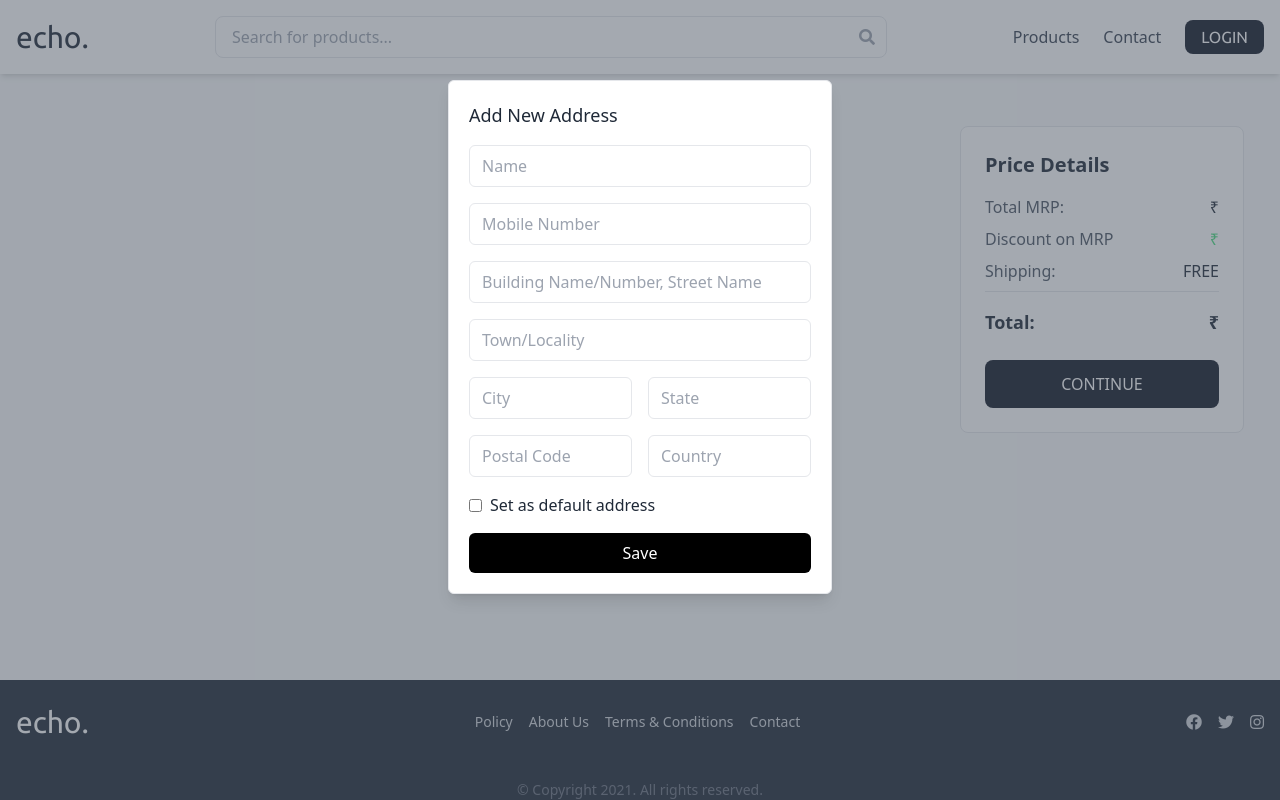
After one commit to ajmalmd/echo, a Django app: template store/templates/store/select_address.html in a window 1280 px wide. The commit adds this page. Run offline with Django 3.2, Linux system fonts and the light colour scheme; the template is opened without the code that fills it, so the values that code supplies are empty; some libraries are stand-ins or nearby versions.

Commit message:
select address

```diff
--- a/store/templates/store/cart.html
+++ b/store/templates/store/cart.html
@@ -104,7 +104,7 @@
           </div>
         </div>
         <button class="w-full bg-gray-900 text-white py-3 px-4 rounded-lg mt-6 hover:bg-gray-800 transition duration-300">
-          Proceed to Checkout
+          PLACE ORDER
         </button>
       </div>
     </div>
--- /dev/null
+++ b/store/templates/store/select_address.html
@@ -0,0 +1,218 @@
+{% extends 'store/base.html' %}
+{% block content %}
+  <div class="container mx-auto px-4 py-8">
+    <div class="grid grid-cols-1 md:grid-cols-4 gap-6">
+      <div class="md:col-span-3">
+        {% if default_address or saved_addresses %}
+          <div class="bg-white shadow rounded-lg p-6" id="address-container">
+            <div class="flex justify-between items-center mb-6">
+              <h2 class="text-2xl font-semibold">Addresses</h2>
+              <button type="button" class="inline-flex items-center px-4 py-2 border border-transparent rounded-md shadow-sm text-sm font-medium text-white bg-black hover:bg-gray-800" onclick="openAddressModal()">+ ADDRESS</button>
+            </div>
+
+            <!-- Default Addresses -->
+
+            {% if default_address %}
+              <div class="mb-6">
+                <h3 class="text-lg font-medium mb-3">DEFAULT ADDRESS</h3>
+                <div class="border rounded-lg p-4">
+                  <div class="flex justify-between items-start">
+                    <div>
+                      <p class="font-medium">{{ default_address.name }}</p>
+                      <p class="text-gray-600">{{ default_address.address_line_1 }}</p>
+                      {% if default_address.address_line_2 %}
+                        <p class="text-gray-600">{{ default_address.address_line_2 }}</p>
+                      {% endif %}
+                      <p class="text-gray-600">{{ default_address.city }}, {{ default_address.state }} - {{ default_address.postal_code }}</p>
+                      <p class="text-gray-600">{{ default_address.country }}</p>
+                      <p class="text-gray-600">Phone: {{ default_address.contact }}</p>
+                    </div>
+                    <div class="flex space-x-2">
+                      <script type="application/json" id="address-{{ default_address.id }}">
+                    {
+                        "id": "{{ default_address.id }}",
+                        "name": "{{ default_address.name }}",
+                        "phone": "{{ default_address.contact }}",
+                        "address_line_1": "{{ default_address.address_line_1 }}",
+                        "address_line_2": "{{ default_address.address_line_2 }}",
+                        "city": "{{ default_address.city }}",
+                        "state": "{{ default_address.state }}",
+                        "postal_code": "{{ default_address.postal_code }}",
+                        "country": "{{ default_address.country }}"
+                    }
+                  </script>
+                      <button onclick="editAddress(JSON.parse(document.getElementById('address-{{ default_address.id }}').textContent))" class="text-gray-600 hover:text-gray-800"><i class="fas fa-edit"></i></button>
+                      <form method="POST" action="{% url 'checkout_address' %}">
+                        {% csrf_token %}
+                        <input type="hidden" name="delete" value="{{ default_address.id }}" />
+                        <button type="submit" class="text-gray-600 hover:text-red-600"><i class="fas fa-trash"></i></button>
+                      </form>
+                    </div>
+                  </div>
+                </div>
+              </div>
+            {% endif %}
+
+            <!-- Saved Addresses -->
+            <div>
+              {% if saved_addresses %}
+                <h3 class="text-lg font-medium mb-3">SAVED ADDRESSES</h3>
+              {% endif %}
+              <div class="space-y-4">
+                {% for address in saved_addresses %}
+                  <div class="border rounded-lg p-4">
+                    <div class="flex justify-between items-start">
+                      <div>
+                        <p class="font-medium">{{ address.name }}</p>
+                        <p class="text-gray-600">{{ address.address_line_1 }}</p>
+                        {% if address.address_line_2 %}
+                          <p class="text-gray-600">{{ address.address_line_2 }}</p>
+                        {% endif %}
+                        <p class="text-gray-600">{{ address.city }}, {{ address.state }} - {{ address.postal_code }}</p>
+                        <p class="text-gray-600">{{ address.country }}</p>
+                        <p class="text-gray-600">Phone: {{ address.contact }}</p>
+                      </div>
+                      <div class="flex space-x-4">
+                        <form method="POST" action="{% url 'checkout_address' %}">
+                          {% csrf_token %}
+                          <input type="hidden" name="set_default" value="{{ address.id }}" />
+                          <button type="submit" class="text-sm text-gray-600 hover:text-gray-800">SET DEFAULT</button>
+                        </form>
+                        <script type="application/json" id="address-{{ address.id }}">
+                      {
+                          "id": "{{ address.id }}",
+                          "name": "{{ address.name }}",
+                          "phone": "{{ address.contact }}",
+                          "address_line_1": "{{ address.address_line_1 }}",
+                          "address_line_2": "{{ address.address_line_2 }}",
+                          "city": "{{ address.city }}",
+                          "state": "{{ address.state }}",
+                          "postal_code": "{{ address.postal_code }}",
+                          "country": "{{ address.country }}"
+                      }
+                    </script>
+                        <button onclick="editAddress(JSON.parse(document.getElementById('address-{{ address.id }}').textContent))" class="text-gray-600 hover:text-gray-800"><i class="fas fa-edit"></i></button>
+                        <form method="POST" action="{% url 'checkout_address' %}">
+                          {% csrf_token %}
+                          <input type="hidden" name="delete" value="{{ address.id }}" />
+                          <button type="submit" class="text-gray-600 hover:text-red-600"><i class="fas fa-trash"></i></button>
+                        </form>
+                      </div>
+                    </div>
+                  </div>
+                {% endfor %}
+              </div>
+            </div>
+          </div>
+        {% endif %}
+      </div>
+      <div class="w-full bg-white border rounded-lg p-6 h-fit sticky top-4">
+        <h2 class="text-xl font-semibold mb-4">Price Details</h2>
+        <div class="space-y-2">
+          <div class="flex justify-between">
+            <span class="text-gray-600">Total MRP:</span>
+            <span>₹<span id="total-mrp">{{ total_mrp|floatformat:2 }}</span></span>
+          </div>
+          <div class="flex justify-between">
+            <span class="text-gray-600">Discount on MRP</span>
+            <span class="text-green-400">₹<span id="total-discount">{{ total_discount|floatformat:2 }}</span></span>
+          </div>
+          <div class="flex justify-between">
+            <span class="text-gray-600">Shipping:</span>
+            <span>FREE</span>
+          </div>
+          <div class="flex justify-between font-semibold text-lg border-t pt-4 mt-4">
+            <span>Total:</span>
+            <span>₹<span id="total">{{ total|floatformat:2 }}</span></span>
+          </div>
+        </div>
+        <button class="w-full bg-gray-900 text-white py-3 px-4 rounded-lg mt-6 hover:bg-gray-800 transition duration-300">CONTINUE</button>
+      </div>
+    </div>
+  </div>
+
+  <!-- Address Modal -->
+  <div id="addressModal" class="fixed inset-0 bg-gray-600 bg-opacity-50 hidden overflow-y-auto h-full w-full">
+    <div class="relative top-20 mx-auto p-5 border w-96 shadow-lg rounded-md bg-white">
+      <div class="flex justify-between items-center mb-4">
+        <h3 class="text-lg font-medium" id="modalTitle">Add New Address</h3>
+        {% if default_address or saved_addresses %}
+          <button onclick="closeAddressModal()" class="text-gray-600 hover:text-gray-800"><i class="fas fa-times"></i></button>
+        {% endif %}
+      </div>
+      <form id="addressForm" method="POST">
+        {% csrf_token %}
+        <input type="hidden" name="edit" id="address_id" />
+        <div class="space-y-4">
+          <div>
+            <input type="text" name="name" id="name" placeholder="Name" required class="w-full px-3 py-2 border rounded-md" />
+          </div>
+          <div>
+            <input type="tel" name="phone" minlength="10" maxlength="10" id="phone" placeholder="Mobile Number" required class="w-full px-3 py-2 border rounded-md" />
+          </div>
+          <div>
+            <input type="text" name="address_line_1" id="address_line_1" placeholder="Building Name/Number, Street Name" required class="w-full px-3 py-2 border rounded-md" />
+          </div>
+          <div>
+            <input type="text" name="address_line_2" id="address_line_2" placeholder="Town/Locality" required class="w-full px-3 py-2 border rounded-md" />
+          </div>
+          <div class="grid grid-cols-2 gap-4">
+            <input type="text" name="city" id="city" placeholder="City" required class="w-full px-3 py-2 border rounded-md" />
+            <input type="text" name="state" id="state" placeholder="State" required class="w-full px-3 py-2 border rounded-md" />
+          </div>
+          <div class="grid grid-cols-2 gap-4">
+            <input type="tel" name="postal_code" minlength="6" maxlength="6" id="postal_code" placeholder="Postal Code" required class="w-full px-3 py-2 border rounded-md" />
+            <input type="text" name="country" id="country" placeholder="Country" required class="w-full px-3 py-2 border rounded-md" />
+          </div>
+          <div class="flex items-center" id="defaultAddress">
+            <input type="checkbox" name="is_default" id="is_default" class="mr-2" />
+            <label for="is_default">Set as default address</label>
+          </div>
+          <button type="submit" class="w-full bg-black text-white py-2 px-4 rounded-md hover:bg-gray-800">Save</button>
+        </div>
+      </form>
+    </div>
+  </div>
+{% endblock %}
+{% block script %}
+  <script>
+    function openAddressModal() {
+      document.getElementById('addressModal').classList.remove('hidden')
+      document.getElementById('defaultAddress').classList.remove('hidden')
+      document.getElementById('modalTitle').textContent = 'Add New Address'
+      document.getElementById('addressForm').reset()
+      document.getElementById('address_id').value = ''
+    }
+
+    function closeAddressModal() {
+      document.getElementById('addressModal').classList.add('hidden')
+    }
+
+    function editAddress(data) {
+      openAddressModal()
+      document.getElementById('address_id').value = data.id
+      document.getElementById('name').value = data.name
+      document.getElementById('phone').value = data.phone
+      document.getElementById('address_line_1').value = data.address_line_1
+      document.getElementById('address_line_2').value = data.address_line_2 || ''
+      document.getElementById('city').value = data.city
+      document.getElementById('state').value = data.state
+      document.getElementById('postal_code').value = data.postal_code
+      document.getElementById('country').value = data.country
+      document.getElementById('modalTitle').textContent = 'Edit Address'
+      document.getElementById('addressModal').classList.remove('hidden')
+      document.getElementById('defaultAddress').classList.add('hidden')
+    }
+
+    function checkAndOpenAddressModal() {
+      const addressCon = document.querySelector('#address-container');
+
+      if (!addressCon || !addressCon.children.length) {
+        openAddressModal();
+      }
+    }
+
+    // Call the function when the page loads
+    document.addEventListener('DOMContentLoaded', checkAndOpenAddressModal);
+  </script>
+{% endblock %}
--- a/store/urls.py
+++ b/store/urls.py
@@ -18,4 +18,5 @@ urlpatterns = [
 
     path("cart/", views.cart, name='cart'),
     path('add-to-cart/', views.add_to_cart, name='add_to_cart'),
+    path("checkout/address/", views.select_address, name='checkout_address'),
 ]
```
Also changed, not shown: store/views.py (+127 -3 lines).
